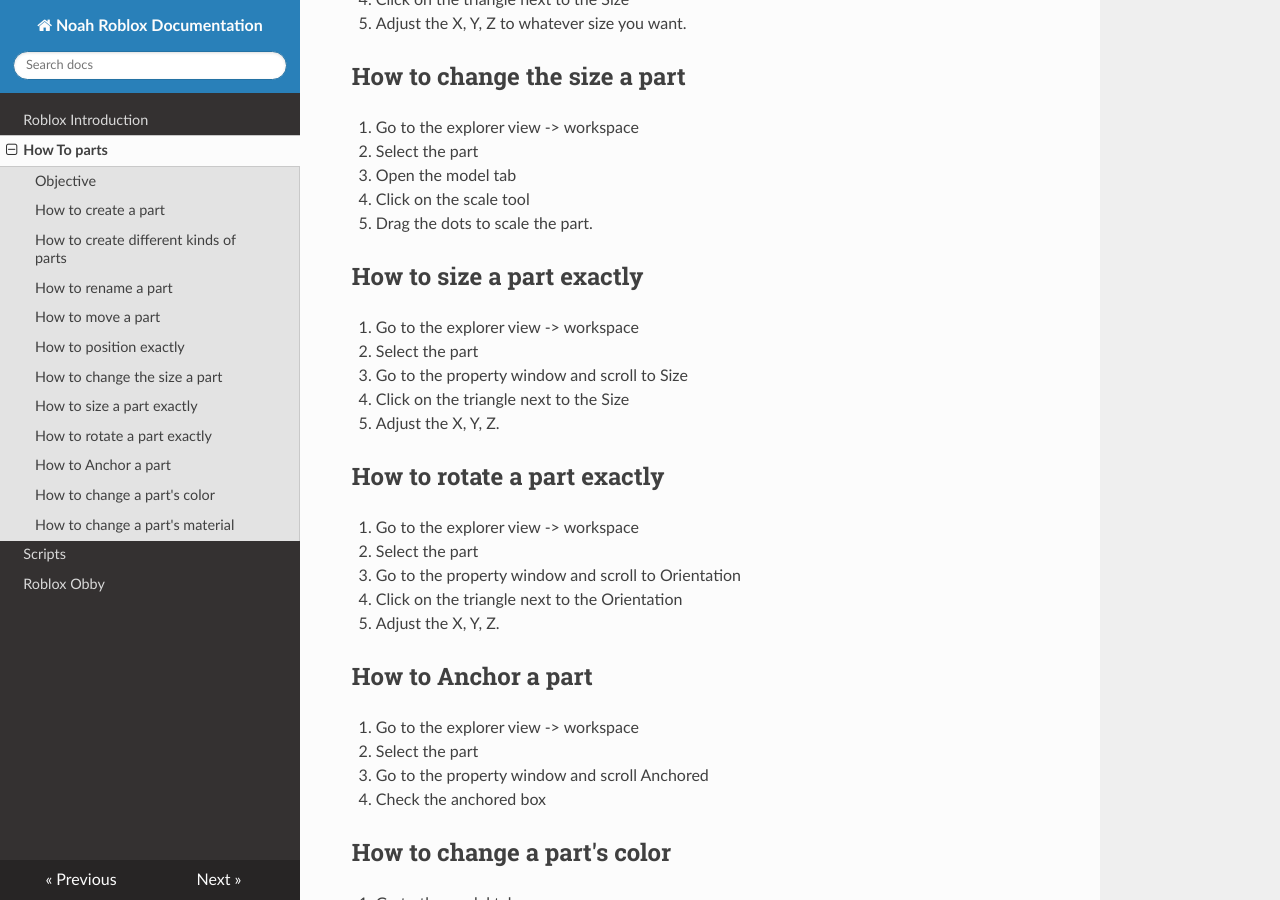
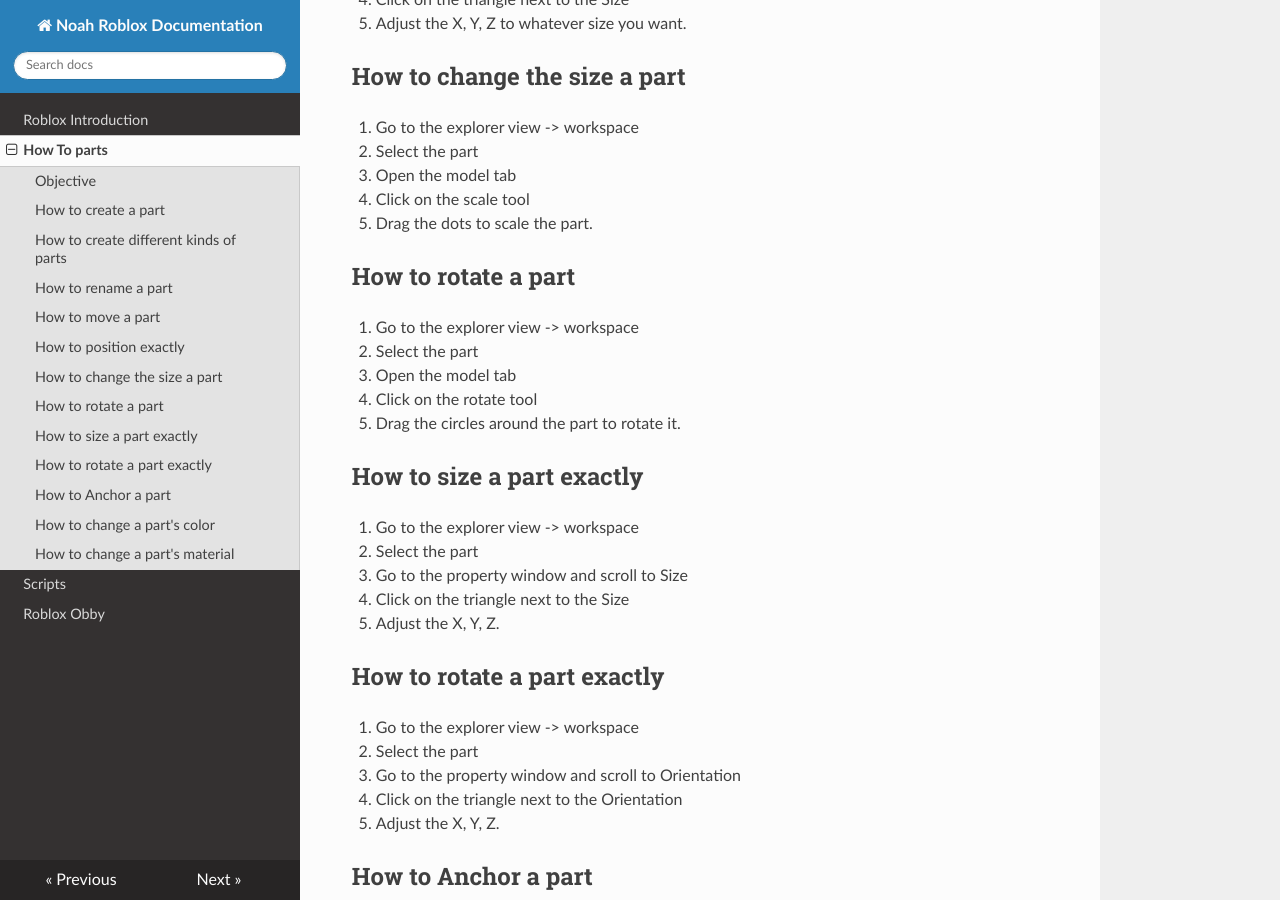
Before and after one commit to phptuts/roblox-docs, an MkDocs documentation site: the page built from docs/part.md, in a window 1280 px wide and 900 px high, scrolled down 1036 px. Built offline with MkDocs 1.6.1, drawn with Linux system fonts in a browser that asks for light colours; nearby versions of some CDN libraries.

Commit message:
Update part.md

```diff
--- a/docs/part.md
+++ b/docs/part.md
@@ -6,10 +6,12 @@
 
 ## How to create a part
 
+
 1. Click on the model tab
 2. Click on the part
 
 ## How to create different kinds of parts
+
 
 1. Click on the model tab
 2. Click on the arrow under the word part
@@ -18,11 +20,13 @@
 
 ## How to rename a part
 
+
 1. Go to the explorer view -> workspace
 2. Right click on the part
 3. Click on rename and rename it to a good name.
 
 ## How to move a part
+
 
 1. Go to the explorer view -> workspace
 2. Select the part
@@ -31,6 +35,7 @@
 5. Drag the arrows to move the part.
 
 ## How to position exactly
+
 
 1. Go to the explorer view -> workspace
 2. Select the part
@@ -47,6 +52,16 @@
 4. Click on the scale tool
 5. Drag the dots to scale the part.
 
+
+## How to rotate a part
+
+1. Go to the explorer view -> workspace
+2. Select the part
+3. Open the model tab
+4. Click on the rotate tool
+5. Drag the circles around the part to rotate it.
+
+
 ## How to size a part exactly
 
 1. Go to the explorer view -> workspace
@@ -54,6 +69,7 @@
 3. Go to the property window and scroll to Size
 4. Click on the triangle next to the Size
 5. Adjust the X, Y, Z.
+
 
 ## How to rotate a part exactly
 
```
